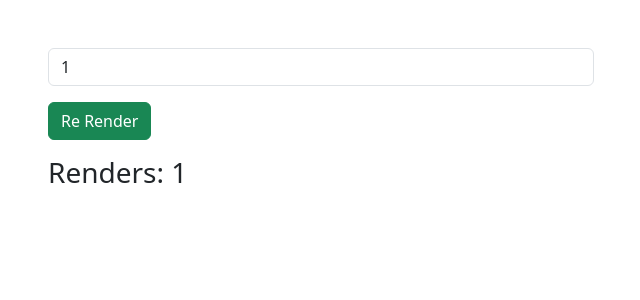
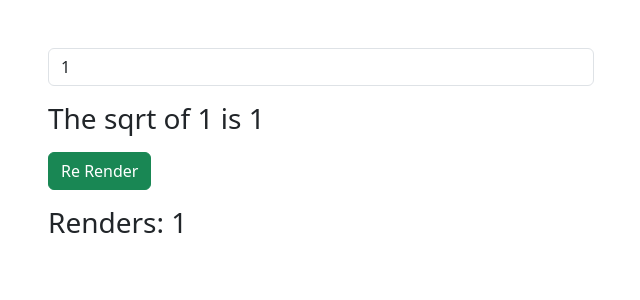
Before and after one commit to it27427/advanced-react-hooks, a React (Vite) app: page / in a window 1280 px wide. Shown: the top 300 px of the page, without its empty margins (319-959 px from the left). Built offline with nearby package versions, Linux system fonts and the light colour scheme.

Commit message:
usememo component

```diff
--- a/src/components/UseMemoExample.jsx
+++ b/src/components/UseMemoExample.jsx
@@ -16,6 +16,9 @@ const UseMemoExample = () => {
     });
   };
 
+  // const sqrt = getSqrt(number);
+  const sqrt = useMemo(() => getSqrt(number), [number]);
+
   return (
     <div className='container'>
       <div className='row'>
@@ -27,6 +30,10 @@ const UseMemoExample = () => {
               onChange={(e) => setNumber(e.target.value)}
               className='form-control mb-3'
             />
+
+            <h3 className='mb-3'>
+              The sqrt of {number} is {sqrt}
+            </h3>
 
             <button
               onClick={handleReRender}
@@ -44,4 +51,13 @@ const UseMemoExample = () => {
   );
 };
 
+function getSqrt(n) {
+  for (let i = 0; i <= 10000; i++) {
+    console.log(i);
+  }
+
+  console.log('Expensive Function Called!');
+  return Math.sqrt(n);
+}
+
 export default UseMemoExample;
```
